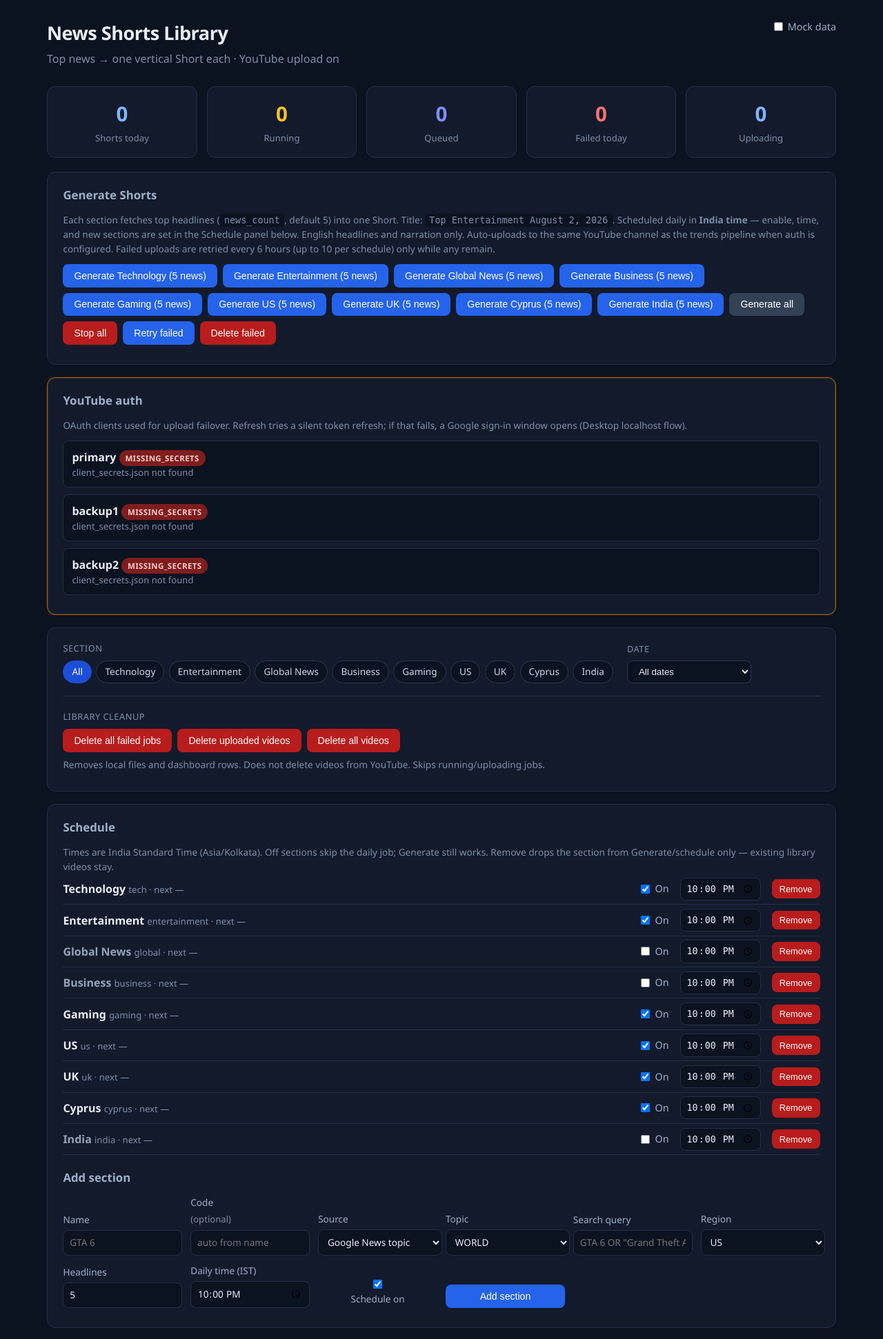
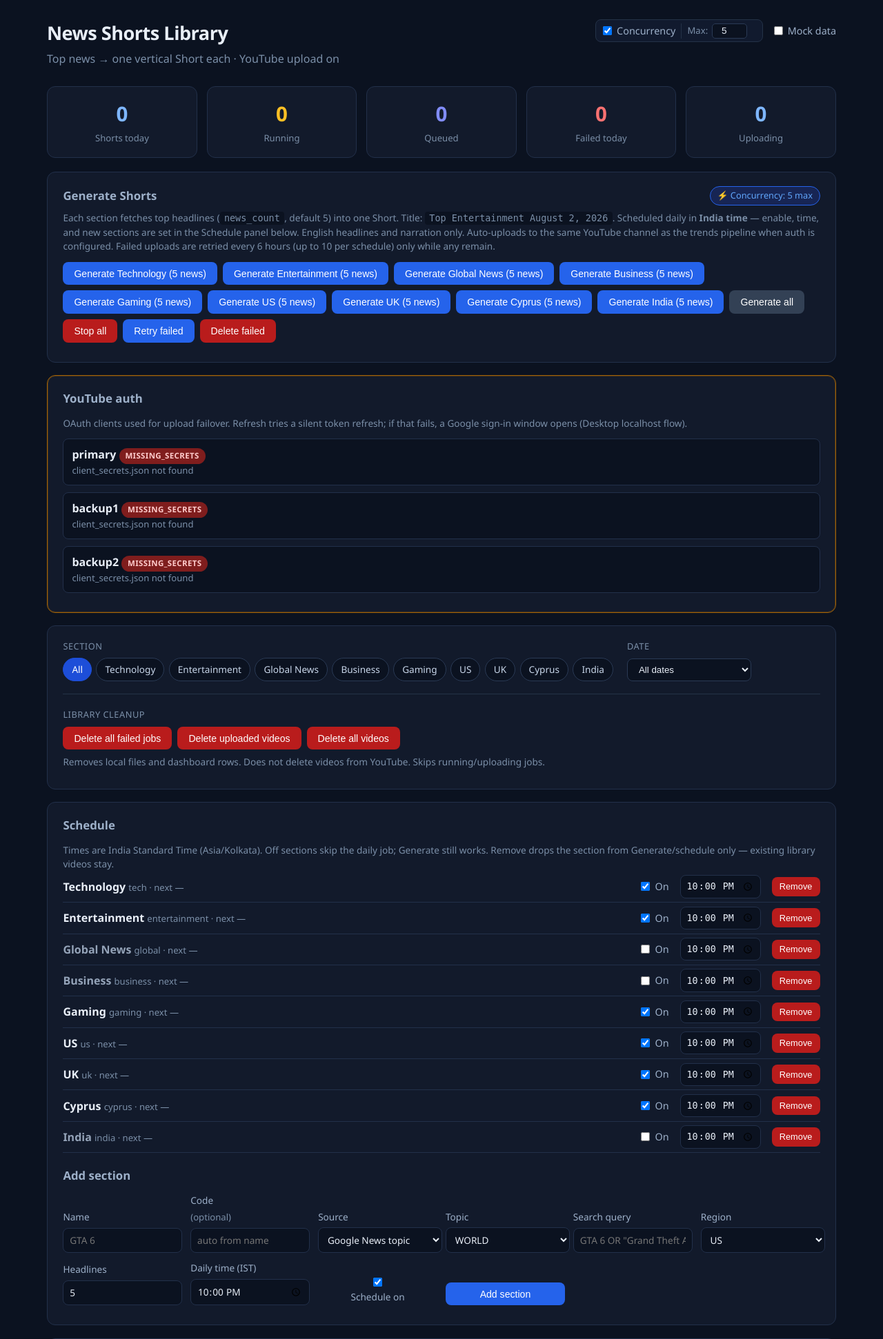
Before and after one commit to bastianjosekottekudy-cmyk/news-shorts-pipeline, a FastAPI app: page / in a window 1280 px wide. Shown: the top 1942 px of the page at 69% size. Run offline with FastAPI, Linux system fonts and the light colour scheme; data that the repository does not hold is empty; parts of the project's set-up code (start-up, migrations or seed data) failed here and were passed over.

Commit message:
feat: add dashboard option to toggle concurrency and set max parallel jobs

```diff
--- a/config/pipeline.yaml
+++ b/config/pipeline.yaml
@@ -2,6 +2,7 @@ max_images_per_short: 4
 max_video_duration_sec: 90
 target_duration_sec: 70
 max_parallel_jobs: 5
+concurrency_enabled: true
 web:
   host: 127.0.0.1
   port: 8081
--- a/src/config.py
+++ b/src/config.py
@@ -337,6 +337,61 @@ def load_pipeline_config() -> dict[str, Any]:
         return yaml.safe_load(f) or {}
 
 
+def load_pipeline_concurrency() -> dict[str, Any]:
+    cfg = load_pipeline_config()
+    enabled = bool(cfg.get("concurrency_enabled", True))
+    max_parallel = max(1, int(cfg.get("max_parallel_jobs", 5)))
+    return {
+        "concurrency_enabled": enabled,
+        "max_parallel_jobs": max_parallel,
+        "effective_limit": max_parallel if enabled else 1,
+    }
+
+
+def update_pipeline_concurrency(
+    *,
+    enabled: bool | None = None,
+    max_parallel: int | None = None,
+) -> dict[str, Any]:
+    path = CONFIG_DIR / "pipeline.yaml"
+    text = path.read_text(encoding="utf-8")
+
+    if enabled is not None:
+        val_str = "true" if enabled else "false"
+        if re.search(r"^concurrency_enabled\s*:.*$", text, flags=re.MULTILINE):
+            text = re.sub(
+                r"^concurrency_enabled\s*:.*$",
+                f"concurrency_enabled: {val_str}",
+                text,
+                flags=re.MULTILINE,
+            )
+        else:
+            if re.search(r"^max_parallel_jobs\s*:.*$", text, flags=re.MULTILINE):
+                text = re.sub(
+                    r"^(max_parallel_jobs\s*:.*)$",
+                    rf"\1\nconcurrency_enabled: {val_str}",
+                    text,
+                    flags=re.MULTILINE,
+                )
+            else:
+                text = f"concurrency_enabled: {val_str}\n" + text
+
+    if max_parallel is not None:
+        clamped = min(max(int(max_parallel), 1), 20)
+        if re.search(r"^max_parallel_jobs\s*:.*$", text, flags=re.MULTILINE):
+            text = re.sub(
+                r"^max_parallel_jobs\s*:.*$",
+                f"max_parallel_jobs: {clamped}",
+                text,
+                flags=re.MULTILINE,
+            )
+        else:
+            text = f"max_parallel_jobs: {clamped}\n" + text
+
+    path.write_text(text, encoding="utf-8")
+    return load_pipeline_concurrency()
+
+
 def get_env(name: str, default: str = "") -> str:
     return os.getenv(name, default)
 
--- a/src/web/app.py
+++ b/src/web/app.py
@@ -26,10 +26,12 @@ from src.config import (
     OUTPUT_DIR,
     add_section,
     get_section,
+    load_pipeline_concurrency,
     load_pipeline_config,
     load_sections,
     local_run_date,
     remove_section,
+    update_pipeline_concurrency,
     update_section_schedule,
 )
 from src import job_control
@@ -78,13 +80,51 @@ _running_sections: set[str] = set()
 _upload_lock = threading.Lock()
 _uploading_runs: set[int] = set()
 
-def _get_max_parallel() -> int:
-    try:
-        return max(1, int(load_pipeline_config().get("max_parallel_jobs", 4)))
-    except Exception:
-        return 4
+class ConcurrencyLimiter:
+    """Thread-safe dynamic concurrency limiter supporting runtime limit updates."""
 
-_generate_semaphore = threading.Semaphore(_get_max_parallel())
+    def __init__(self, limit: int = 5):
+        self._lock = threading.Lock()
+        self._cv = threading.Condition(self._lock)
+        self._active = 0
+        self._limit = max(1, int(limit))
+
+    @property
+    def limit(self) -> int:
+        with self._lock:
+            return self._limit
+
+    @property
+    def active_count(self) -> int:
+        with self._lock:
+            return self._active
+
+    def set_limit(self, new_limit: int) -> None:
+        with self._cv:
+            self._limit = max(1, int(new_limit))
+            self._cv.notify_all()
+
+    def acquire(self) -> None:
+        with self._cv:
+            while self._active >= self._limit:
+                self._cv.wait()
+            self._active += 1
+
+    def release(self) -> None:
+        with self._cv:
+            self._active = max(0, self._active - 1)
+            self._cv.notify_all()
+
+    def __enter__(self):
+        self.acquire()
+        return self
+
+    def __exit__(self, exc_type, exc_val, exc_tb):
+        self.release()
+
+
+_concurrency_init = load_pipeline_concurrency()
+_generate_semaphore = ConcurrencyLimiter(_concurrency_init["effective_limit"])
 
 
 def _youtube_enabled() -> bool:
@@ -496,6 +536,9 @@ async def index(
             "youtube_flash": youtube_flash or "",
             "google_news_topics": GOOGLE_NEWS_TOPICS,
             "default_schedule_time": f"{DEFAULT_SCHEDULE_HOUR:02d}:{DEFAULT_SCHEDULE_MINUTE:02d}",
+            "concurrency_enabled": load_pipeline_concurrency()["concurrency_enabled"],
+            "max_parallel_jobs": load_pipeline_concurrency()["max_parallel_jobs"],
+            "effective_concurrency": _generate_semaphore.limit,
         },
     )
 
@@ -842,6 +885,72 @@ async def api_remove_section(section_code: str) -> JSONResponse:
     return JSONResponse({"ok": True, "removed": removed})
 
 
+@app.get("/api/concurrency")
+async def api_get_concurrency() -> JSONResponse:
+    state = load_pipeline_concurrency()
+    return JSONResponse(
+        {
+            "ok": True,
+            "status": "ok",
+            "enabled": state["concurrency_enabled"],
+            "max_parallel_jobs": state["max_parallel_jobs"],
+            "effective_limit": _generate_semaphore.limit,
+            "active_jobs": _generate_semaphore.active_count,
+        }
+    )
+
+
+@app.post("/api/concurrency")
+async def api_set_concurrency(request: Request) -> JSONResponse:
+    payload: dict[str, Any] = {}
+    content_type = request.headers.get("content-type", "")
+    if "application/json" in content_type:
+        try:
+            payload = await request.json()
+        except Exception:
+            payload = {}
+    else:
+        try:
+            form = await request.form()
+            for k, v in form.items():
+                payload[k] = v
+        except Exception:
+            payload = {}
+
+    enabled: bool | None = None
+    if "enabled" in payload:
+        val = payload["enabled"]
+        if isinstance(val, bool):
+            enabled = val
+        elif isinstance(val, str):
+            enabled = val.strip().lower() in ("true", "1", "on", "yes")
+
+    max_parallel_jobs: int | None = None
+    if "max_parallel_jobs" in payload:
+        try:
+            max_parallel_jobs = int(payload["max_parallel_jobs"])
+        except (ValueError, TypeError):
+            pass
+
+    updated = update_pipeline_concurrency(
+        enabled=enabled,
+        max_parallel=max_parallel_jobs,
+    )
+    _generate_semaphore.set_limit(updated["effective_limit"])
+
+    return JSONResponse(
+        {
+            "ok": True,
+            "status": "ok",
+            "message": "Concurrency settings updated",
+            "enabled": updated["concurrency_enabled"],
+            "max_parallel_jobs": updated["max_parallel_jobs"],
+            "effective_limit": updated["effective_limit"],
+            "active_jobs": _generate_semaphore.active_count,
+        }
+    )
+
+
 @app.get("/api/runs")
 async def api_runs(
     section: str | None = None,
--- a/src/web/static/style.css
+++ b/src/web/static/style.css
@@ -532,6 +532,97 @@ pre {
 
 a { color: #7eb6ff; }
 
+.header-actions {
+  display: flex;
+  align-items: center;
+  gap: 1rem;
+  flex-wrap: wrap;
+}
+
+.concurrency-widget {
+  display: flex;
+  align-items: center;
+  gap: 0.5rem;
+  background: #111a2e;
+  padding: 0.3rem 0.65rem;
+  border-radius: 8px;
+  border: 1px solid #243247;
+}
+
+.concurrency-max-wrap {
+  display: inline-flex;
+  align-items: center;
+  gap: 0.35rem;
+  border-left: 1px solid #243247;
+  padding-left: 0.5rem;
+}
+
+.concurrency-label {
+  color: #7b8fa8;
+  font-size: 0.82rem;
+}
+
+.concurrency-input {
+  width: 3.2rem;
+  background: #0b1220;
+  border: 1px solid #2a3a55;
+  color: #e8eef7;
+  border-radius: 5px;
+  padding: 0.15rem 0.35rem;
+  font-size: 0.85rem;
+  text-align: center;
+}
+
+.concurrency-input:focus {
+  outline: none;
+  border-color: #3b82f6;
+}
+
+.concurrency-status-msg {
+  font-size: 0.78rem;
+  margin-left: 0.2rem;
+  transition: opacity 0.2s ease;
+}
+
+.concurrency-status-msg.success {
+  color: #34d399;
+}
+
+.concurrency-status-msg.error {
+  color: #f87171;
+}
+
+.panel-head-row {
+  display: flex;
+  justify-content: space-between;
+  align-items: center;
+  flex-wrap: wrap;
+  gap: 0.6rem;
+  margin-bottom: 0.4rem;
+}
+
+.panel-head-row h2 {
+  margin-bottom: 0;
+}
+
+.concurrency-badge {
+  display: inline-flex;
+  align-items: center;
+  font-size: 0.8rem;
+  padding: 0.2rem 0.6rem;
+  border-radius: 999px;
+  background: #172554;
+  color: #60a5fa;
+  border: 1px solid #2563eb;
+  font-weight: 500;
+}
+
+.concurrency-badge.sequential {
+  color: #f59e0b;
+  border-color: #b45309;
+  background: #291e0a;
+}
+
 @media (max-width: 640px) {
   body { padding: 1rem; }
   .site-header { flex-direction: column; }
--- a/src/web/templates/index.html
+++ b/src/web/templates/index.html
@@ -16,6 +16,17 @@
       <p class="subtitle">Top news → one vertical Short each{% if youtube_enabled %} · YouTube upload on{% endif %}</p>
     </div>
     <div class="header-actions">
+      <div class="concurrency-widget" id="concurrency-widget">
+        <label class="toggle" title="Enable or disable concurrent execution">
+          <input type="checkbox" id="concurrency-toggle" {% if concurrency_enabled %}checked{% endif %} onchange="updateConcurrency()">
+          <span>Concurrency</span>
+        </label>
+        <div class="concurrency-max-wrap" id="concurrency-max-wrap" {% if not concurrency_enabled %}style="display: none;"{% endif %}>
+          <label for="concurrency-max" class="concurrency-label">Max:</label>
+          <input type="number" id="concurrency-max" min="1" max="20" value="{{ max_parallel_jobs }}" onchange="updateConcurrency()" onkeydown="if(event.key==='Enter')updateConcurrency()" class="concurrency-input" title="Maximum concurrent jobs">
+        </div>
+        <span id="concurrency-status-msg" class="concurrency-status-msg"></span>
+      </div>
       <label class="toggle">
         <input type="checkbox" id="mock-toggle">
         <span>Mock data</span>
@@ -48,7 +59,16 @@
 
   <section class="panel generate-panel">
     <div class="panel-head">
-      <h2>Generate Shorts</h2>
+      <div class="panel-head-row">
+        <h2>Generate Shorts</h2>
+        <span class="concurrency-badge {% if not concurrency_enabled %}sequential{% endif %}" id="concurrency-badge">
+          {% if concurrency_enabled %}
+          ⚡ Concurrency: {{ max_parallel_jobs }} max
+          {% else %}
+          ⏸ Sequential (1 at a time)
+          {% endif %}
+        </span>
+      </div>
       <p class="hint">
         Each section fetches top headlines (<code>news_count</code>, default 5)
         into one Short. Title: <code>Top Entertainment August 2, 2026</code>.
@@ -310,6 +330,54 @@
   </section>
 
   <script>
+    async function updateConcurrency() {
+      const toggle = document.getElementById('concurrency-toggle');
+      const maxInput = document.getElementById('concurrency-max');
+      const maxWrap = document.getElementById('concurrency-max-wrap');
+      const statusMsg = document.getElementById('concurrency-status-msg');
+      const badge = document.getElementById('concurrency-badge');
+
+      const enabled = toggle ? toggle.checked : true;
+      let maxVal = parseInt(maxInput ? maxInput.value : 5, 10);
+      if (isNaN(maxVal) || maxVal < 1) maxVal = 1;
+      if (maxVal > 20) maxVal = 20;
+      if (maxInput) maxInput.value = maxVal;
+
+      if (maxWrap) {
+        maxWrap.style.display = enabled ? 'inline-flex' : 'none';
+      }
+
+      try {
+        const res = await fetch('/api/concurrency', {
+          method: 'POST',
+          headers: { 'Content-Type': 'application/json' },
+          body: JSON.stringify({ enabled: enabled, max_parallel_jobs: maxVal }),
+        });
+        const data = await res.json();
+        if (res.ok && data.ok) {
+          if (statusMsg) {
+            statusMsg.textContent = 'Saved!';
+            statusMsg.className = 'concurrency-status-msg success';
+            setTimeout(() => { if (statusMsg.textContent === 'Saved!') statusMsg.textContent = ''; }, 2000);
+          }
+          if (badge) {
+            badge.textContent = data.enabled ? `⚡ Concurrency: ${data.max_parallel_jobs} max` : '⏸ Sequential (1 at a time)';
+            badge.className = data.enabled ? 'concurrency-badge' : 'concurrency-badge sequential';
+          }
+        } else {
+          if (statusMsg) {
+            statusMsg.textContent = data.detail || 'Error saving';
+            statusMsg.className = 'concurrency-status-msg error';
+          }
+        }
+      } catch (err) {
+        if (statusMsg) {
+          statusMsg.textContent = 'Network error';
+          statusMsg.className = 'concurrency-status-msg error';
+        }
+      }
+    }
+
     async function triggerRun(code) {
       const status = document.getElementById('trigger-status');
       const mock = document.getElementById('mock-toggle').checked;
```
